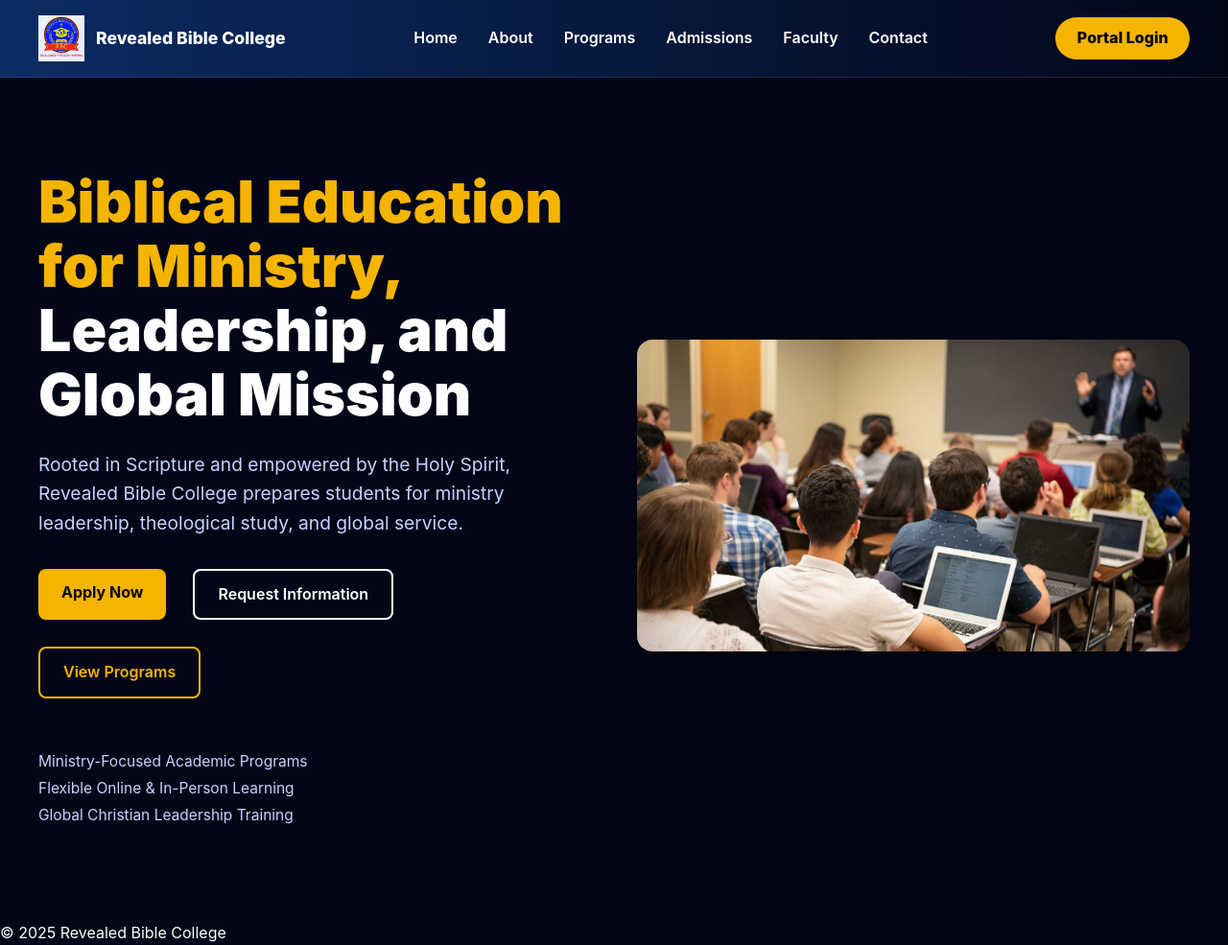
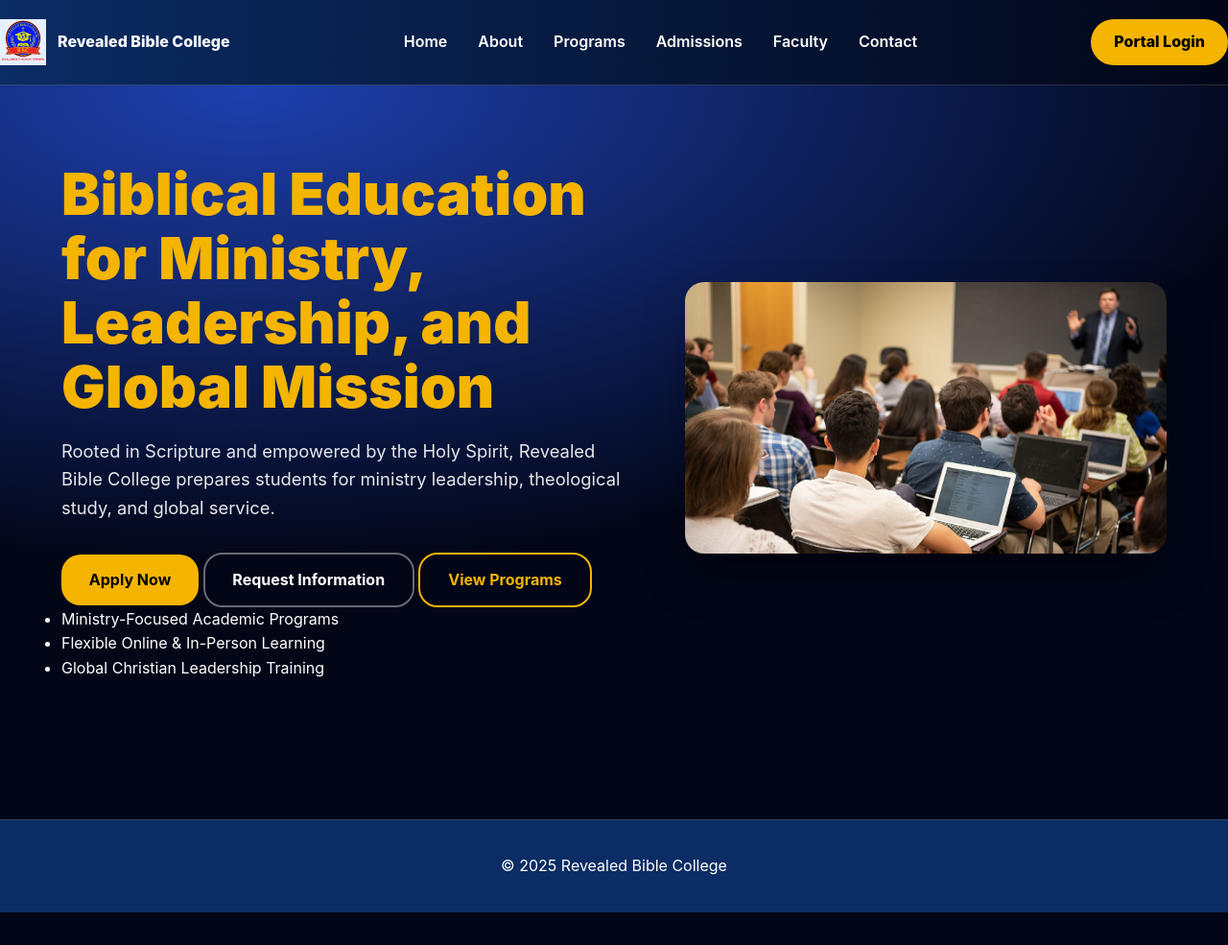
Before and after one commit to WillieKM/my-student-portal, a Jekyll site: the page built from index.html, in a window 1280 px wide and 985 px high. Shown: the whole window at 96% size. Built offline with Jekyll 4.4.1, drawn with Linux system fonts in a browser that asks for light colours.

Commit message:
Update style.css

```diff
--- a/assets/css/style.css
+++ b/assets/css/style.css
@@ -1,14 +1,20 @@
-/* ================= ROOT VARIABLES ================= */
+/* =========================================
+   REVEALED BIBLE COLLEGE - GLOBAL STYLES
+   Cleaned & Consolidated Master Stylesheet
+========================================= */
+
+/* ---------- ROOT VARIABLES ---------- */
 :root {
   --navy-dark: #020617;
   --navy: #0b2c64;
   --navy-soft: #1e40af;
   --gold: #f4b400;
+  --text-light: #e5e7eb;
   --text-muted: #c7d2fe;
   --radius: 1.25rem;
 }
 
-/* ================= RESET & BASE ================= */
+/* ---------- RESET ---------- */
 * {
   box-sizing: border-box;
   margin: 0;
@@ -19,45 +25,52 @@ body {
   font-family: "Inter", sans-serif;
   background: var(--navy-dark);
   color: #ffffff;
+  line-height: 1.6;
   min-height: 100vh;
-  line-height: 1.6;
 }
 
 a {
+  text-decoration: none;
   color: inherit;
-  text-decoration: none;
   transition: 0.3s ease;
 }
 
-/* ================= HEADER & NAV ================= */
+/* ---------- LAYOUT UTILITIES ---------- */
+.container {
+  max-width: 1200px;
+  margin: auto;
+  padding: 0 1.5rem;
+}
+
+.text-center {
+  text-align: center;
+}
+
+/* ---------- HEADER / NAVIGATION ---------- */
 header {
   background: linear-gradient(90deg, var(--navy), var(--navy-dark));
   position: sticky;
   top: 0;
-  z-index: 100;
-  border-bottom: 1px solid rgba(255, 255, 255, 0.1);
+  z-index: 1000;
+  border-bottom: 1px solid rgba(255, 255, 255, 0.15);
 }
 
 .nav {
-  max-width: 1400px;
-  margin: auto;
-  padding: 1rem 2.5rem;
   display: flex;
   align-items: center;
   justify-content: space-between;
+  padding: 1.25rem 0;
 }
 
-/* FIX: This constrains the giant logo */
 .brand {
   display: flex;
   align-items: center;
-  gap: 0.75rem;
+  gap: .75rem;
   font-weight: 800;
-  font-size: 1.1rem;
 }
 
 .brand img {
-  height: 48px; /* Corrects massive logo */
+  height: 48px;
   width: auto;
 }
 
@@ -67,79 +80,84 @@ header {
   font-weight: 600;
 }
 
-.nav-links a:hover {
+.nav-links a:hover,
+.nav-links .active {
   color: var(--gold);
 }
 
 .nav-cta {
   background: var(--gold);
-  color: #000;
-  padding: 0.6rem 1.4rem;
+  padding: .7rem 1.5rem;
   border-radius: 999px;
   font-weight: 800;
+  color: #000;
 }
 
-/* ================= HERO SECTION (HOME) ================= */
-.hero-home {
-  min-height: 85vh;
+/* ---------- HERO (HOME + PAGES) ---------- */
+.hero-home,
+.hero-page {
+  min-height: 70vh;
+  padding: 5rem 1.5rem;
+  display: flex;
+  align-items: center;
   background: radial-gradient(
-    1200px 500px at 20% 0%,
+    1100px 500px at 20% 0%,
     var(--navy-soft),
     var(--navy-dark)
   );
-  display: flex;
-  align-items: center;
-  padding: 4rem 2rem;
 }
 
-/* FIX: The Grid Layout - Splits text and image into two columns */
 .hero-inner {
-  max-width: 1300px;
+  display: grid;
+  grid-template-columns: 1.2fr 1fr;
+  gap: 3rem;
+  align-items: center;
   margin: auto;
-  display: grid;
-  grid-template-columns: 1.2fr 1fr; /* Text gets slightly more space */
-  gap: 4rem;
-  align-items: center;
+  width: 100%;
 }
 
-.hero-content {
-  max-width: 650px;
-}
-
-.hero h1 {
+.hero-title {
   font-size: clamp(2.5rem, 5vw, 3.8rem);
   font-weight: 900;
   line-height: 1.1;
-  margin-bottom: 1.5rem;
+  color: var(--gold);
+  margin-bottom: 1.2rem;
 }
 
-.hero p {
-  font-size: 1.2rem;
-  color: var(--text-muted);
+.hero-subtitle {
+  font-size: 1.15rem;
+  color: var(--text-light);
+  max-width: 40rem;
   margin-bottom: 2rem;
 }
 
-.hero-actions {
-  display: flex;
-  gap: 1rem;
-  flex-wrap: wrap;
-  margin-bottom: 2.5rem;
+.hero-image img {
+  width: 100%;
+  border-radius: var(--radius);
+  box-shadow: 0 25px 50px -12px rgba(0,0,0,0.5);
 }
 
-/* BUTTON STYLES */
+/* ---------- BUTTONS ---------- */
+.btn-primary,
+.btn-secondary {
+  padding: .85rem 1.8rem;
+  border-radius: var(--radius);
+  font-weight: 700;
+  display: inline-block;
+}
+
 .btn-primary {
   background: var(--gold);
   color: #000;
-  padding: 1rem 2.2rem;
-  border-radius: var(--radius);
-  font-weight: 800;
+}
+
+.btn-primary:hover {
+  background: #e2a600;
 }
 
 .btn-secondary {
-  border: 2px solid rgba(255, 255, 255, 0.3);
+  border: 2px solid rgba(255, 255, 255, 0.4);
   color: #fff;
-  padding: 1rem 2.2rem;
-  border-radius: var(--radius);
 }
 
 .btn-secondary:hover {
@@ -147,271 +165,103 @@ header {
   border-color: #fff;
 }
 
-/* TRUST LIST - Fixes visibility */
-.hero-trust {
-  list-style: none;
-  padding: 0;
+.btn-secondary.alt {
+  border-color: var(--gold);
+  color: var(--gold);
 }
 
-.hero-trust li {
-  font-weight: 600;
-  margin-bottom: 0.8rem;
-  display: flex;
-  align-items: center;
+.btn-secondary.alt:hover {
+  background: rgba(244,180,0,0.12);
 }
 
-.hero-trust li::before {
-  content: "✓";
-  color: var(--gold);
-  margin-right: 0.75rem;
-  font-weight: 900;
+/* ---------- CONTENT SECTIONS ---------- */
+.content-dark {
+  background: var(--navy-dark);
+  padding: 4rem 1.5rem;
 }
 
-/* HERO IMAGE */
-.hero-image img {
-  width: 100%;
-  border-radius: var(--radius);
-  box-shadow: 0 25px 50px -12px rgba(0, 0, 0, 0.5);
+.section {
+  max-width: 850px;
+  margin: 2.5rem auto;
 }
 
-/* ================= MOBILE MENU & RESPONSIVE ================= */
-.hamburger {
-  display: none;
-  background: none;
-  border: none;
+.section h2 {
   font-size: 2rem;
-  color: #fff;
-  cursor: pointer;
+  color: var(--gold);
+  margin-bottom: 1rem;
 }
 
-.mobile-menu {
-  position: fixed;
-  top: 0;
-  right: -100%;
-  width: 280px;
-  height: 100vh;
-  background: var(--navy-dark);
-  padding: 3rem 2rem;
-  display: flex;
-  flex-direction: column;
-  gap: 1.5rem;
-  transition: 0.4s ease;
-  z-index: 1000;
-  box-shadow: -10px 0 30px rgba(0,0,0,0.5);
+.section p,
+.section ol,
+.section ul {
+  font-size: 1.1rem;
+  line-height: 1.7;
+  color: var(--text-light);
 }
 
-.mobile-menu.open {
-  right: 0;
-}
-
-.overlay {
-  position: fixed;
-  inset: 0;
-  background: rgba(0,0,0,0.7);
-  opacity: 0;
-  pointer-events: none;
-  transition: 0.3s;
-  z-index: 999;
-}
-
-.overlay.active {
-  opacity: 1;
-  pointer-events: auto;
-}
-
-@media (max-width: 992px) {
-  .hamburger {
-    display: block;
-  }
-  .nav-links, .nav-cta {
-    display: none;
-  }
-  .hero-inner {
-    grid-template-columns: 1fr; /* Stacks image below text on tablets/phones */
-    text-align: center;
-  }
-  .hero-content {
-    margin: 0 auto;
-  }
-  .hero-actions {
-    justify-content: center;
-  }
-  .hero-trust {
-    display: inline-block;
-    text-align: left;
-  }
-}
-/* PROGRAMS PAGE */
-.hero-center {
-  text-align: center;
-}
-
+/* ---------- PROGRAM CARD GRID ---------- */
 .program-list {
   display: grid;
-  grid-template-columns: repeat(auto-fit, minmax(280px, 1fr));
+  grid-template-columns: repeat(auto-fit, minmax(300px,1fr));
   gap: 2rem;
-  margin-top: 2.5rem;
+  margin-top: 3rem;
 }
 
 .program-card {
-  background: #ffffff;
+  background: #fff;
+  border-radius: var(--radius);
   padding: 2rem;
-  border-radius: var(--radius);
-  box-shadow: 0 20px 45px rgba(2, 6, 23, 0.08);
   color: #0f172a;
-  transition: 0.25s;
+  text-align: left;
+  min-height: 240px;
+  box-shadow: 0 20px 40px rgba(2,6,23,0.08);
+  transition: .25s ease;
 }
 
 .program-card:hover {
   transform: translateY(-6px);
-  box-shadow: 0 30px 60px rgba(0, 0, 0, 0.12);
+  box-shadow: 0 30px 60px rgba(0,0,0,0.12);
 }
 
 .program-card h3 {
+  color: var(--navy);
   font-size: 1.3rem;
   font-weight: 800;
-  color: var(--navy);
-  margin-bottom: 0.5rem;
+  margin-bottom: .75rem;
 }
 
-.program-card p {
-  color: #475569;
-  line-height: 1.6;
-}
-/* PROGRAM PAGE FIXES */
-.center {
+/* ---------- CTA BLOCKS ---------- */
+.light-section {
+  background: #fff;
+  color: #0f172a;
+  padding: 4rem 2rem;
   text-align: center;
-  margin-bottom: 2rem;
 }
 
-.program-card {
-  text-align: left;
-  padding: 2rem;
-}
-
-.program-card h3 {
-  font-size: 1.35rem;
-  margin-bottom: 0.75rem;
-  color: var(--navy);
-  font-weight: 800;
-}
-
-/* Make the cards look even */
-.program-card p {
-  min-height: 90px;
-}
-
-/* Bottom CTA clean styling */
-.cta-bottom {
-  background: var(--navy-dark);
-  color: #fff;
-  text-align: center;
-  padding: 4rem 2rem;
-  margin-top: 4rem;
-}
-
-.cta-bottom h2 {
+.light-section h2 {
   font-size: 2rem;
   margin-bottom: 1rem;
 }
-/* ---------------------------
-   HERO SECTION – INDEX PAGE
-----------------------------*/
-.hero-home {
-  padding: 6rem 1rem;
-  background: var(--navy-dark, #020617);
-  color: #e5e7eb;
-  display: flex;
-  align-items: center;
+
+.light-section p {
+  max-width: 650px;
+  margin: auto;
+  margin-bottom: 1.5rem;
+  font-size: 1.15rem;
 }
 
-.hero-inner {
-  display: grid;
-  grid-template-columns: 1fr 1fr;
-  align-items: center;
-  gap: 3rem;
-  max-width: 1200px;
-  margin: 0 auto;
+/* ---------- FOOTER ---------- */
+footer {
+  background: var(--navy);
+  color: #fff;
+  text-align: center;
+  padding: 2.2rem 1.5rem;
+  margin-top: 4rem;
+  border-top: 1px solid rgba(255,255,255,0.12);
 }
 
-.hero-title {
-  font-size: clamp(2.25rem, 5vw, 3.5rem);
-  font-weight: 800;
-  line-height: 1.15;
-  margin-bottom: 1.2rem;
-  color: var(--gold, #f4b400);
-}
-
-.hero-title span {
-  display: block;
-  color: #fff;
-}
-
-.hero-subtitle {
-  font-size: 1.125rem;
-  margin-bottom: 2rem;
-  max-width: 42rem;
-  line-height: 1.6;
-  color: var(--text-light, #e5e7eb);
-}
-
-.hero-actions a {
-  display: inline-block;
-  margin-right: .75rem;
-  margin-bottom: .75rem;
-}
-
-.btn-primary {
-  background: var(--gold, #f4b400);
-  color: #000;
-  padding: .8rem 1.5rem;
-  border-radius: 0.5rem;
-  font-weight: 700;
-  text-decoration: none;
-}
-
-.btn-primary:hover {
-  background: #e0a200;
-}
-
-.btn-secondary {
-  border: 2px solid #fff;
-  padding: .75rem 1.5rem;
-  border-radius: 0.5rem;
-  color: #fff;
-  text-decoration: none;
-  font-weight: 600;
-}
-.btn-secondary:hover {
-  background: rgba(255,255,255,0.12);
-}
-.btn-secondary.alt {
-  border-color: var(--gold);
-  color: var(--gold);
-}
-.btn-secondary.alt:hover {
-  background: rgba(244,180,0,0.15);
-}
-
-.hero-benefits {
-  list-style: none;
-  margin-top: 2rem;
-  padding: 0;
-  color: var(--text-muted, #c7d2fe);
-  line-height: 1.8;
-  font-size: .97rem;
-}
-
-.hero-image img {
-  width: 100%;
-  max-height: 500px;
-  object-fit: cover;
-  border-radius: 1rem;
-  box-shadow: 0 8px 20px rgba(0,0,0,0.4);
-}
-
-/* Responsive */
-@media (max-width: 900px) {
+/* ---------- RESPONSIVE DESIGN ---------- */
+@media (max-width: 992px) {
   .hero-inner {
     grid-template-columns: 1fr;
     text-align: center;
@@ -419,4 +269,10 @@ header {
   .hero-image {
     order: -1;
   }
+  .nav-cta,
+  .nav-links {
+    display: none;
+  }
 }
+
+/* END CLEAN MASTER FILE */
```
